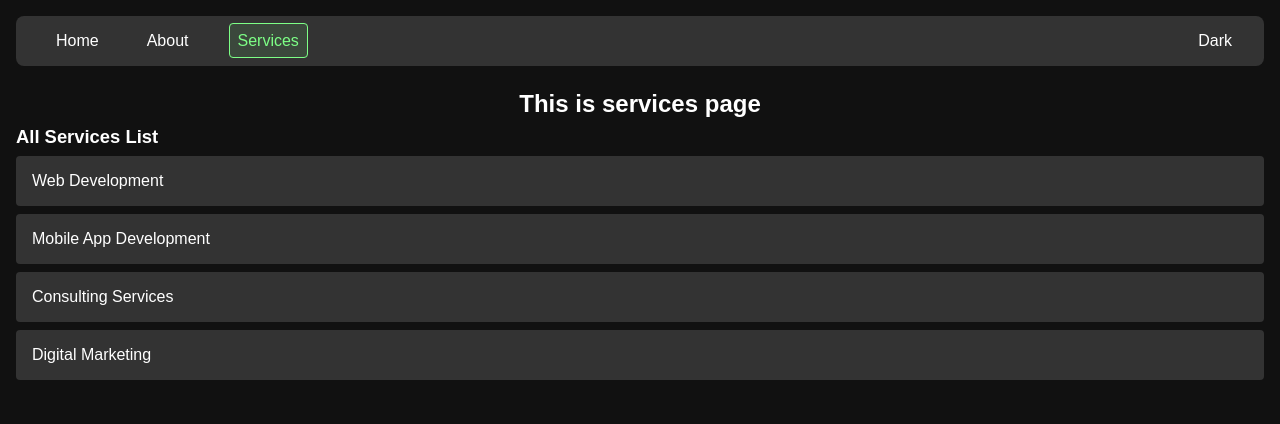
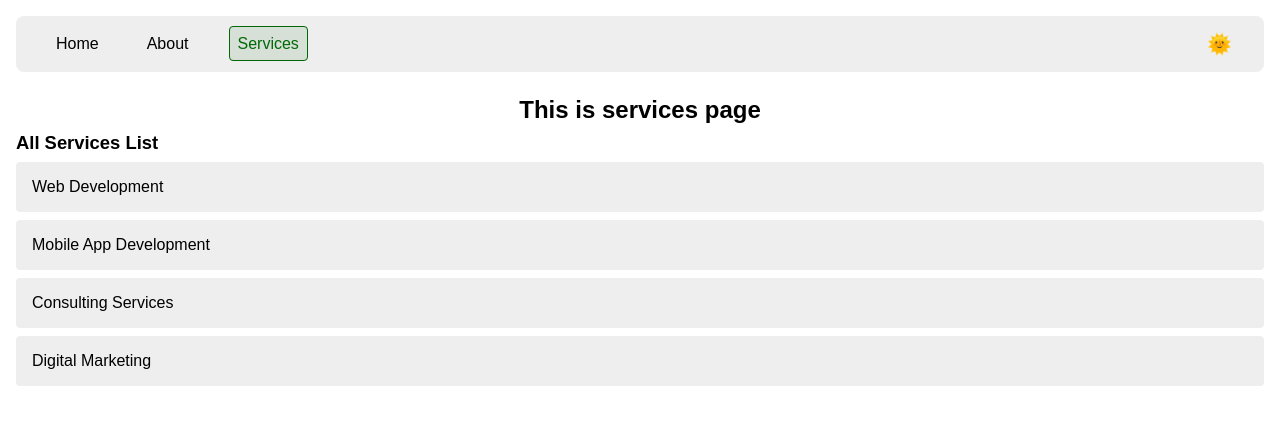
Before and after one commit to himanshu10rawat/next.js-complete-course, a Next.js app: page /services in a window 1280 px wide. Shown: the top 424 px of the page. Built offline with nearby package versions, Linux system fonts and the light colour scheme.

Commit message:
context api and localstorage and darktheme in next.js

```diff
--- a/app/globals.css
+++ b/app/globals.css
@@ -1,3 +1,19 @@
+:root {
+  --primary-bg-color: #fff;
+  --secondary-bg-color: #eee;
+  --primary-text-color: #000;
+  --secondary-text-color: #111;
+  --extra-color: 0, 104, 7;
+}
+
+:root.dark {
+  --primary-bg-color: #000;
+  --secondary-bg-color: #111;
+  --primary-text-color: #fff;
+  --secondary-text-color: #eee;
+  --extra-color: 128, 255, 136;
+}
+
 * {
   box-sizing: border-box;
   font-family: sans-serif;
@@ -5,8 +21,8 @@
 
 body {
   margin: 0;
-  background-color: #111;
-  color: #fff;
+  background-color: var(--primary-bg-color);
+  color: var(--primary-text-color);
   padding: 1rem;
 }
 
@@ -34,7 +50,7 @@ header {
   display: flex;
   align-items: center;
   justify-content: space-between;
-  background-color: #333;
+  background-color: var(--secondary-bg-color);
   padding: 1rem 2rem;
   border-radius: 0.5rem;
 }
@@ -55,13 +71,21 @@ header nav ul a {
 }
 
 header nav ul a.active {
-  color: rgb(125, 255, 134);
-  border: 1px solid rgb(125, 255, 134);
-  background-color: rgba(125, 255, 134, 10%);
+  color: rgb(var(--extra-color));
+  border: 1px solid rgb(var(--extra-color));
+  background-color: rgba(var(--extra-color), 0.1);
 }
 
 header nav ul a:hover {
-  color: rgb(125, 255, 134);
+  color: rgb(var(--extra-color));
+}
+
+header .theme-mode {
+  padding: 0;
+  border: none;
+  background-color: transparent;
+  font-size: 1.25rem;
+  cursor: pointer;
 }
 
 /* Body CSS Start */
@@ -84,7 +108,7 @@ h2 {
 }
 
 .service-item {
-  background-color: #333;
+  background-color: var(--secondary-bg-color);
   padding: 1rem;
   margin-bottom: 0.5rem;
   border-radius: 0.25rem;
--- a/app/layout.js
+++ b/app/layout.js
@@ -1,5 +1,6 @@
 import Header from "@/components/Header";
 import "./globals.css";
+import ThemeProvider from "@/context/ThemeProvider";
 
 export const metadata = {
   title: {
@@ -13,8 +14,10 @@ export default function RootLayout({ children }) {
   return (
     <html>
       <body>
-        <Header />
-        <div className="body-container">{children}</div>
+        <ThemeProvider>
+          <Header />
+          <div className="body-container">{children}</div>
+        </ThemeProvider>
       </body>
     </html>
   );
--- a/components/Header.js
+++ b/components/Header.js
@@ -1,10 +1,12 @@
 "use client";
 
+import { useThemeContext } from "@/context/ThemeProvider";
 import Link from "next/link";
 import { usePathname } from "next/navigation";
 
 export default function Header() {
   const pathname = usePathname();
+  const { isDark, toggleTheme } = useThemeContext();
 
   return (
     <header className="header">
@@ -33,7 +35,9 @@ export default function Header() {
           </li>
         </ul>
       </nav>
-      <div className="theme-mode">Dark</div>
+      <button type="button" className="theme-mode" onClick={toggleTheme}>
+        {isDark ? "🌛" : "🌞"}
+      </button>
     </header>
   );
 }
--- /dev/null
+++ b/context/ThemeProvider.jsx
@@ -0,0 +1,36 @@
+"use client";
+
+import { createContext, useContext, useEffect, useState } from "react";
+
+const ThemeContext = createContext();
+
+export function useThemeContext() {
+  return useContext(ThemeContext);
+}
+
+export default function ThemeProvider({ children }) {
+  const [isDark, setIsDark] = useState(() => {
+    if (typeof window !== "undefined")
+      return localStorage.getItem("dark") === "true";
+  });
+
+  function toggleTheme() {
+    setIsDark((prev) => !prev);
+  }
+
+  useEffect(() => {
+    if (isDark) {
+      document.documentElement.classList.add("dark");
+    } else {
+      document.documentElement.classList.remove("dark");
+    }
+
+    localStorage.setItem("dark", isDark);
+  }, [isDark]);
+
+  return (
+    <ThemeContext.Provider value={{ isDark, toggleTheme }}>
+      {children}
+    </ThemeContext.Provider>
+  );
+}
```
